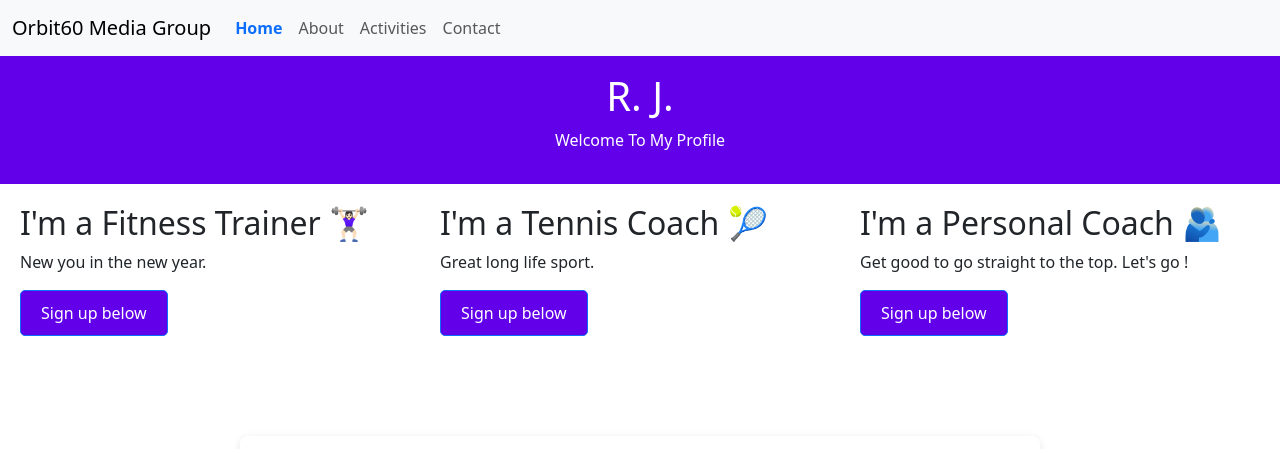
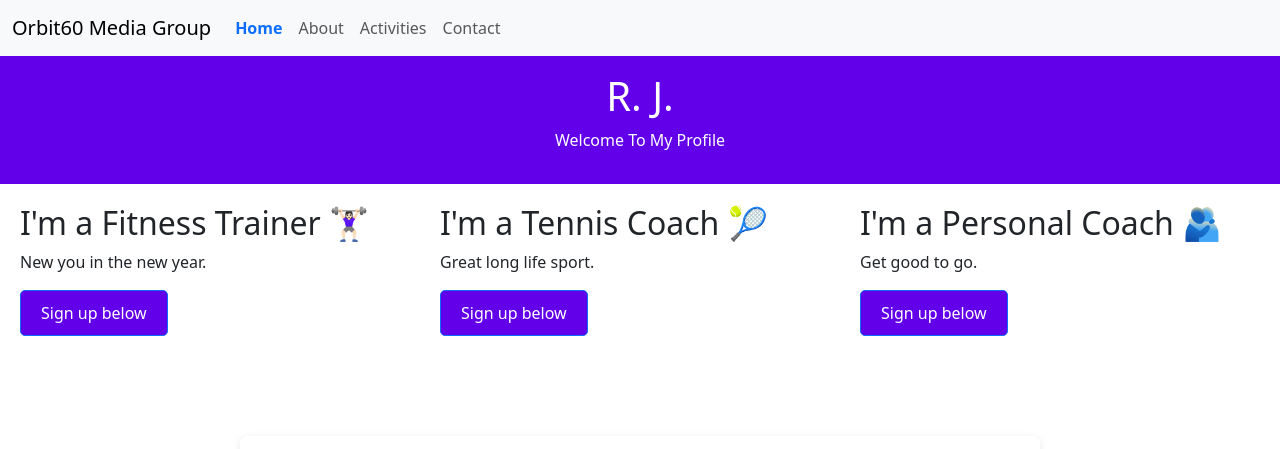
Before and after one commit to rjjime/profile, a plain HTML site: page index.html in a window 1280 px wide. Shown: the top 449 px of the page. Drawn offline with nearby package versions, Linux system fonts and the light colour scheme.

Commit message:
Update index.html

```diff
--- a/index.html
+++ b/index.html
@@ -68,7 +68,7 @@
         </section>
         <section>
             <h2>I'm a Personal Coach 🫂️</h2>
-            <p>Get good to go straight to the top.  Let's go !</p>
+            <p>Get good to go.</p>
             <p>
                 <a href="#signupForm" class="btn btn-primary">Sign up below</a>
             </p>
```
